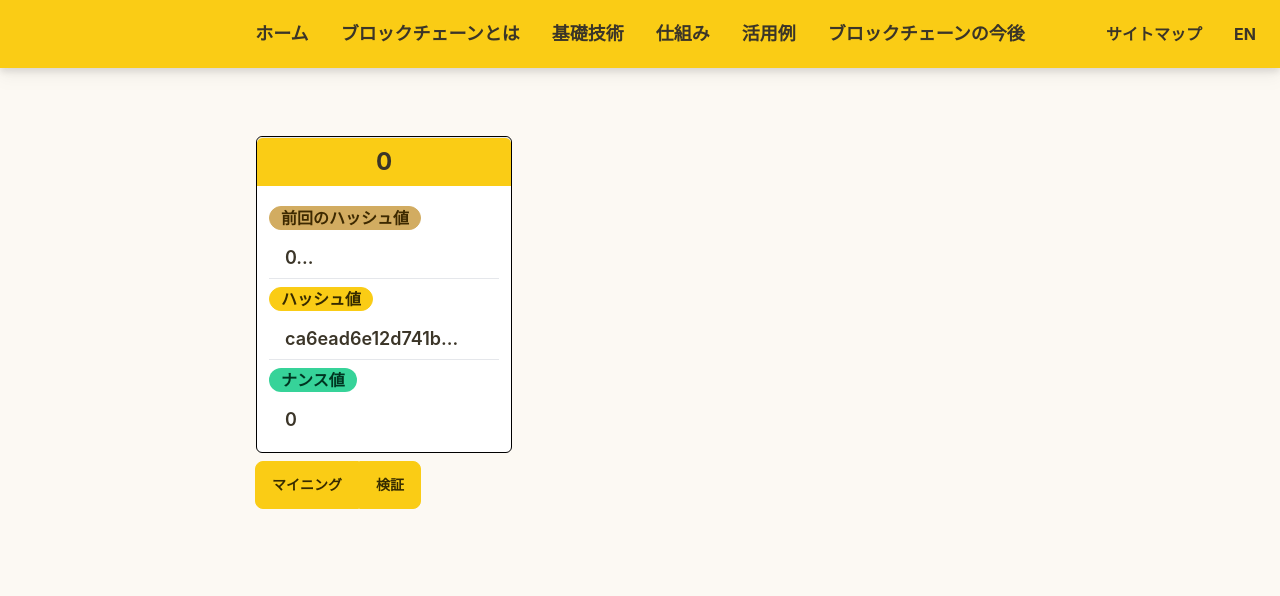
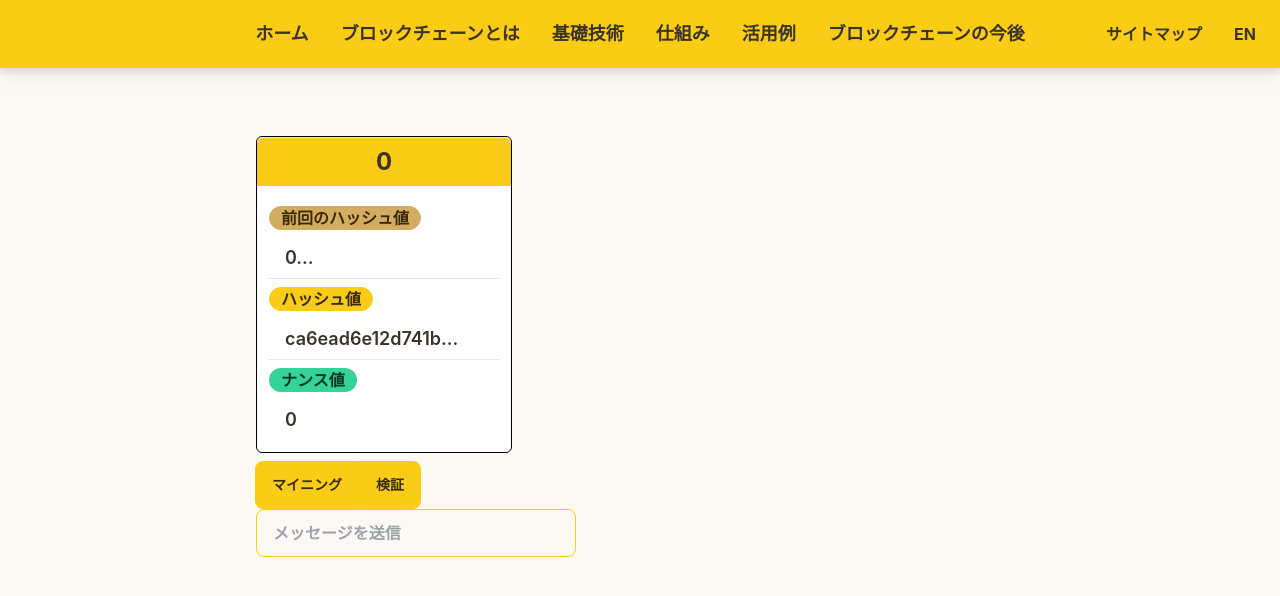
Before and after one commit to gatolife-creator/webcontest, a React (Create React App) app: page /test in a window 1280 px wide. Shown: the top 596 px of the page. Built offline with nearby package versions, Linux system fonts and the light colour scheme; what prettier-plugin-tailwindcss would draw is missing.

Commit message:
ブロックチェーンのサンプルを修正中。

```diff
--- a/src/sample/blockchain/blockchainSample.tsx
+++ b/src/sample/blockchain/blockchainSample.tsx
@@ -6,10 +6,14 @@ import { Block } from "../../blockchain/block";
 import { Blockchain } from "../../blockchain/blockchain";
 import { Wallet } from "../../blockchain/wallet";
 
+// FIXME 指定したブロックのトランザクションが表示されないバグがある。
+
 const blockchain = new Blockchain();
+const wallet = new Wallet(blockchain);
+const anotherWallet = new Wallet(blockchain);
 
 export const BlockchainSample = () => {
-  const wallet = new Wallet(blockchain);
+
   const [notifications, setNotifications] = useState<JSX.Element[]>([]);
   const [number, setNumber] = useState(0);
 
@@ -23,6 +27,7 @@ export const BlockchainSample = () => {
         ></Notification>,
       ])
     );
+    console.log(blockchain);
   };
 
   const onHandleValidation = () => {
@@ -36,8 +41,20 @@ export const BlockchainSample = () => {
 
   const onHandleTransactionsView = (e: any) => {
     const value = Number(e.currentTarget.id.replace("block", ""));
+    console.log(value);
     setNumber(value);
   };
+
+  const onHandleFormSubmit = (e: any) => {
+    e.preventDefault();
+    const { message } = e.target;
+    console.log(message.value);
+    const transaction = wallet.createTransaction(anotherWallet.publicKey, 0, message.value);
+    console.log(transaction);
+    blockchain.addTransaction(transaction);
+    console.log(blockchain);
+    e.target.message.value = "";
+  }
 
   const onHandleFormChange = (e: any) => {
     const kind: string = e.target.id.match(
@@ -63,6 +80,7 @@ export const BlockchainSample = () => {
 
   return (
     <>
+      {/* 特定ブロックのトランザクション一覧 */}
       <input type="checkbox" id="my-modal-3" className="modal-toggle" />
       <div className="modal">
         <div className="modal-box relative">
@@ -75,7 +93,6 @@ export const BlockchainSample = () => {
           <h3 className="text-lg font-bold">
             <span className="text-2xl">{number}</span>番目のブロック
           </h3>
-          <p className="py-4">
           {number ? (
             blockchain.chain[number].transactions.map(
               (transaction: Transaction, index: number) => (
@@ -113,10 +130,10 @@ export const BlockchainSample = () => {
                     </div>
                     <div className="mx-auto my-1">
                       <label className="input-group input-group-sm">
-                          <span>額　　</span>
+                        <span>テキスト</span>
                         <input
                           type="text"
-                            defaultValue={transaction.amount}
+                          defaultValue={transaction.message}
                           className="input input-bordered input-sm"
                           id={`amount${index}`}
                         />
@@ -140,10 +157,10 @@ export const BlockchainSample = () => {
           ) : (
             <></>
           )}
-          </p>
         </div>
       </div>
 
+      {/* ブロック一覧 */}
       <div className="mx-auto grid grid-cols-1 gap-4 lg:grid-cols-2 xl:grid-cols-3">
         {blockchain.chain.map((block: Block, index: number) => (
           <label
@@ -175,6 +192,8 @@ export const BlockchainSample = () => {
           </label>
         ))}
       </div>
+
+      {/* ユーザーが操作するDOM */}
       <div className="btn-group">
         <button className="btn btn-primary" onClick={() => onHandleMining()}>
           マイニング
@@ -186,7 +205,11 @@ export const BlockchainSample = () => {
           検証
         </button>
       </div>
-      {notifications.map((notification) => notification)}
+      <form onSubmit={(e) => onHandleFormSubmit(e)}>
+        <input type="text" name="message" placeholder="メッセージを送信" className="input input-bordered input-primary w-full max-w-xs block" />
+      </form>
+
+      {notifications.map((notification, index) => <React.Fragment key={index}>{notification}</React.Fragment>)}
     </>
   );
 };
```
Lines whose indentation alone changed are shown as unchanged.
